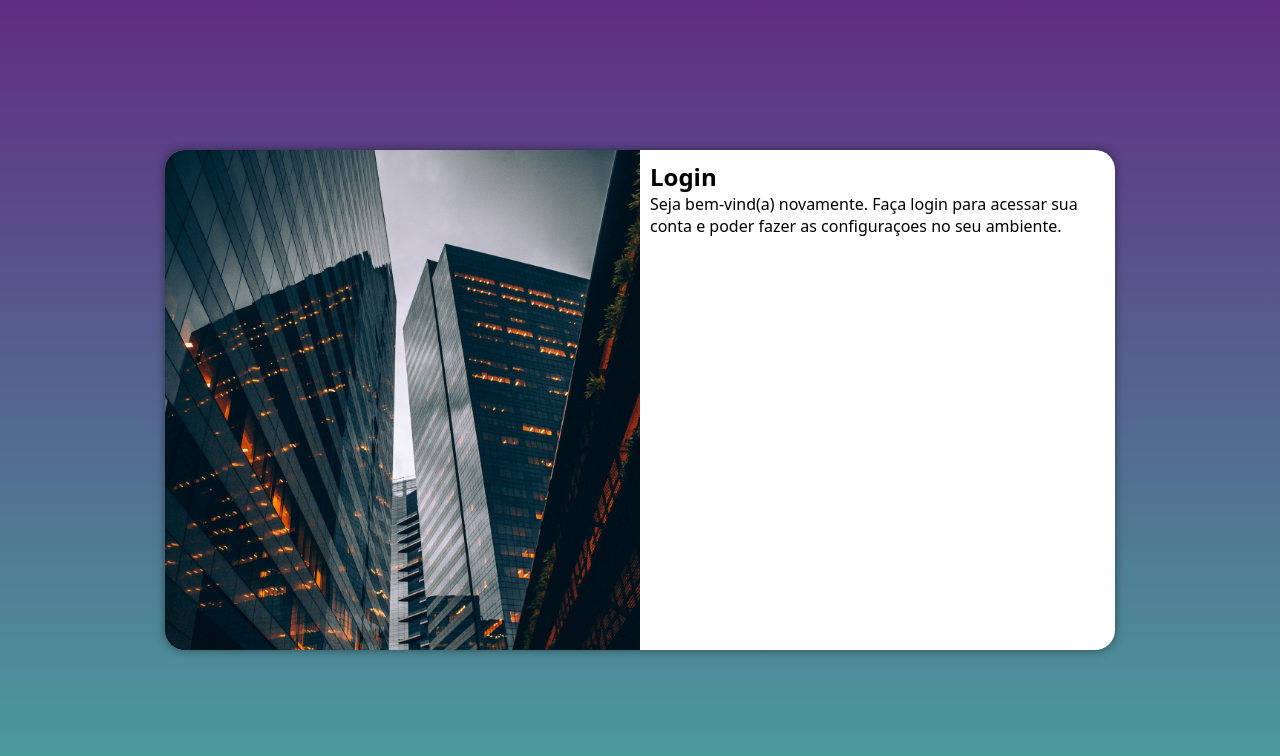
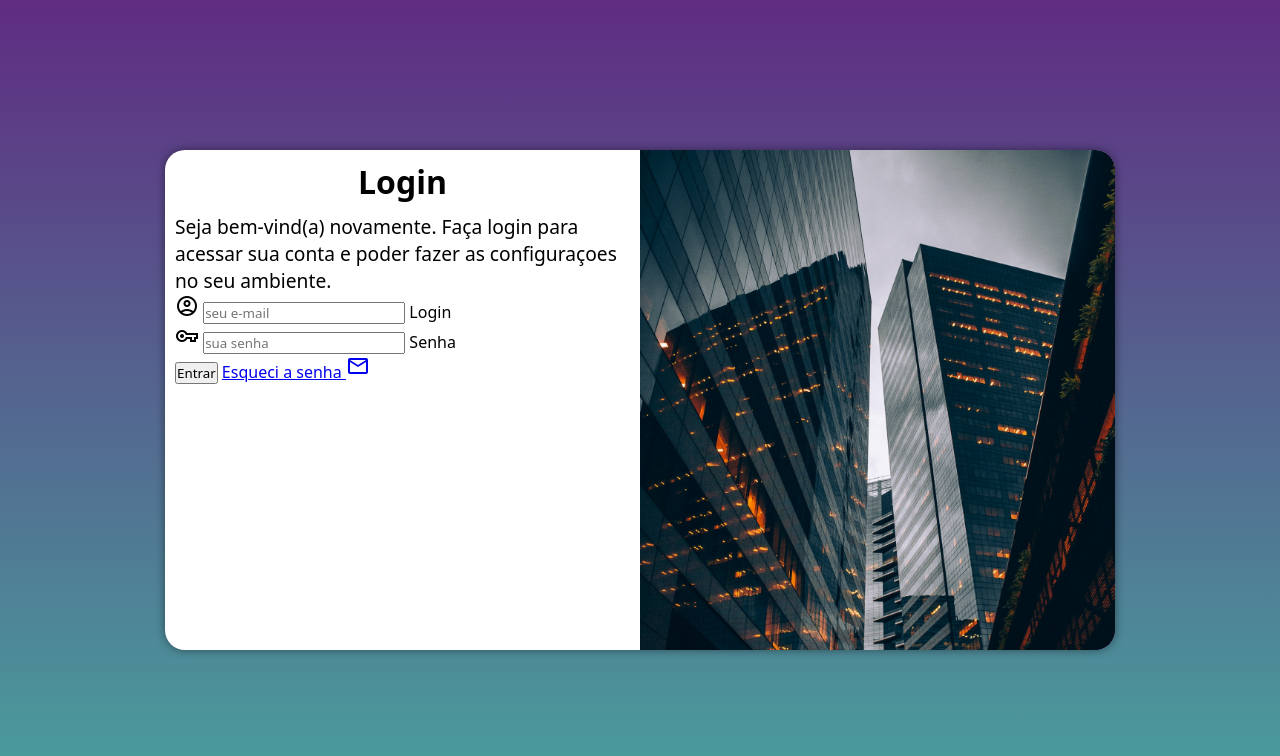
Before and after one commit to Ronaldo321/projeto-login, a plain HTML site: page index.html in a window 1280 px wide. Drawn offline with nearby package versions, Linux system fonts and the light colour scheme.

Commit message:
formulario adicionado

```diff
--- a/estilos/media-query.css
+++ b/estilos/media-query.css
@@ -41,12 +41,20 @@ Grandes telas: acima de 1200px
     }
 
     section#login > div#imagem {
-        float: left;
+        float: right;
         width: 50%;
         height: 100%;
     }
     section#login > div#formulario {
-        float: right;
+        float: left;
         width: 50%;
     }
+
+    div#formulario > h1 {
+        font-size: 2em;
+    }
+
+    div#formulario > p {
+        font-size: 1.2em;
+    }
 }
--- a/estilos/style.css
+++ b/estilos/style.css
@@ -55,3 +55,12 @@ section#login > div#formulario {
     position: block;
     padding: 10px;
 }
+
+div#formulario > h1 {
+    text-align: center;
+    margin-bottom: 10px;
+}
+
+div#formulario > p {
+    font-size: 0.8em;
+}
--- a/index.html
+++ b/index.html
@@ -5,6 +5,7 @@
     <meta http-equiv="X-UA-Compatible" content="IE=edge">
     <meta name="viewport" content="width=device-width, initial-scale=1.0">
     <title>Login</title>
+    <link rel="stylesheet" href="https://fonts.googleapis.com/css2?family=Material+Symbols+Outlined:opsz,wght,FILL,GRAD@48,400,1,0" />
     <link rel="stylesheet" href="estilos/style.css">
     <link rel="stylesheet" href="estilos/media-query.css">
 </head>
@@ -17,8 +18,21 @@
             <div id="formulario">
                 <h1>Login</h1>
                 <p>Seja bem-vind(a) novamente. Faça login para acessar sua conta e poder fazer as configuraçoes no seu ambiente.</p>
-                <form action="login.php" method="post">
-
+                <form action="login.php" method="post" autocomplete="on">
+                    <div class="campo">
+                        <span class="material-symbols-outlined">account_circle</span>
+                        <input type="email" name="login" id="ilogin" placeholder="seu e-mail" autocomplete="email" required maxlength="30">
+                        <label for="ilogin">Login</label>
+                    </div>
+                    <div class="campo">
+                        <span class="material-symbols-outlined">vpn_key</span>
+                        <input type="password" name="senha" id="isenha" placeholder="sua senha" autocomplete="current-password" required minlength="8" maxlength="20">
+                        <label for="isenha">Senha</label>
+                    </div>
+                    <input type="submit" value="Entrar">
+                    <a href="esqueci.html">
+                        Esqueci a senha <span class="material-symbols-outlined">mail</span>
+                    </a>
                 </form>
             </div>
         </section>
```
